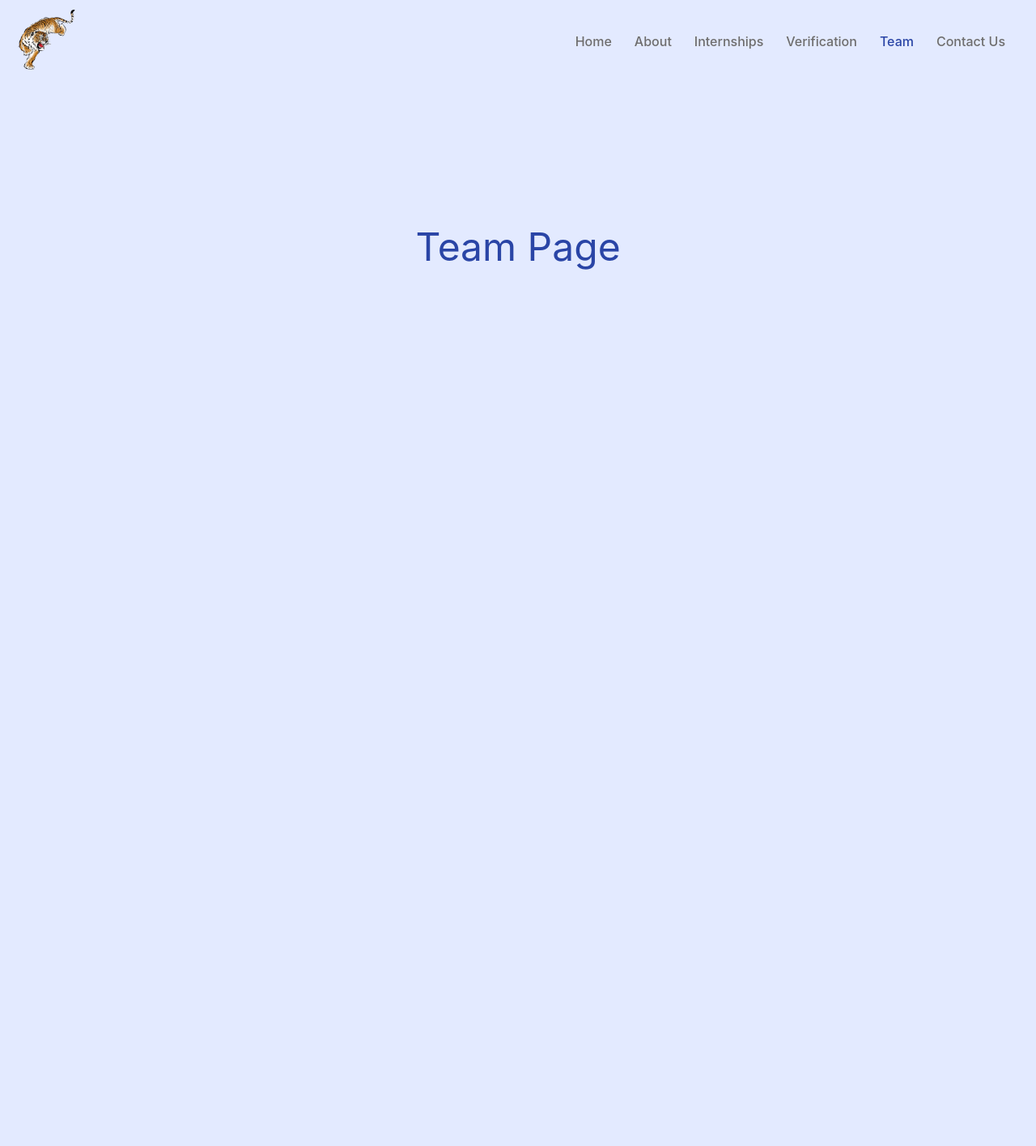
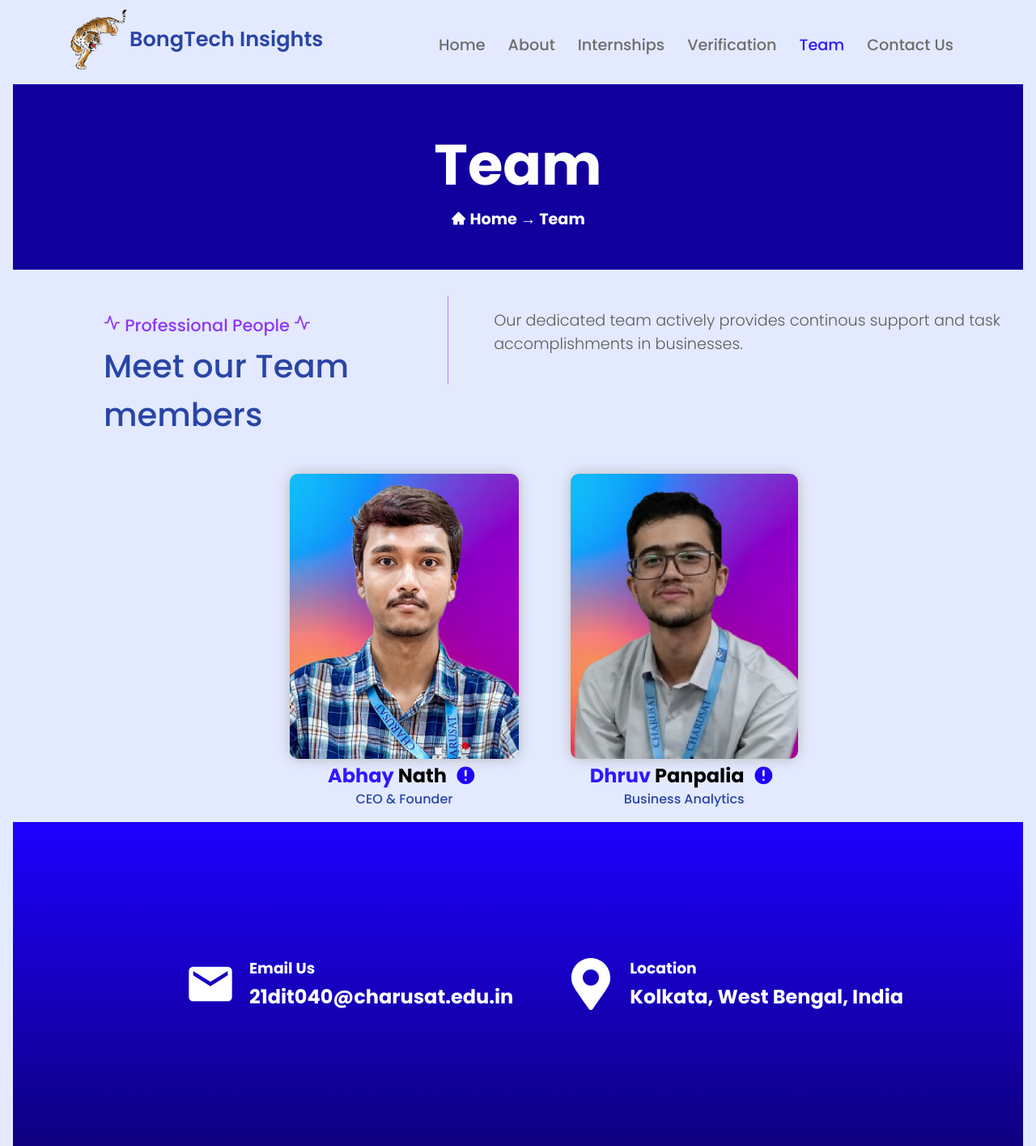
Before and after one commit to AbhayNath001/BongTech_Insights, a React (Create React App) app in the folder startup-comapany/: page /team in a window 1280 px wide. Shown: the whole page at 81% size. Before the commit the page ends 800 px from the top, so only its background shows below. Built offline with nearby package versions, Linux system fonts and the light colour scheme.

Commit message:
Add files via upload
update the team section

```diff
--- a/startup-comapany/src/App.css
+++ b/startup-comapany/src/App.css
@@ -1,14 +1,31 @@
+@import url('https://fonts.googleapis.com/css2?family=Poppins:wght@300;400;500;600;700&display=swap');
+
+body, html {
+  font-family: 'Poppins', sans-serif;
+}
 .App {
   text-align: center;
+  padding-left: 1.5rem;
+  padding-right: 1.5rem;
 }
 .navbar {
   display: flex;
   justify-content: space-between;
+  margin-left: 4rem;
+  margin-right: 4rem;
 }
 .navbar img {
   width: 5rem;
   height: 5rem;
   cursor: not-allowed;
+}
+.wrap {
+  display: flex;
+  align-items: center;
+}
+.navbar .comp_name {
+  font-size: 1.6rem;
+  font-weight: 600;
 }
 .navbar nav ul{
   display: flex;
@@ -25,6 +42,7 @@
   padding-bottom: 8px;
   text-decoration: none;
   color: rgb(110, 109, 109);
+  font-size: 1.2rem;
   font-weight: 500;
   z-index: 100;
 }
@@ -35,8 +53,9 @@
   width: fit-content;
 }
 .navbar nav ul .active{
-  color: rgb(42, 69, 166);
+  color: rgb(50, 22, 255);
 }
+/* ----------------------------------Header Section------------------------------------- */
 .nav {
   text-align: center;
   font-size: 3rem;
@@ -46,7 +65,19 @@
   font-size: 1.2rem;
   font-weight: 450;
   margin-top: 15%;
+  margin-left: 10%;
 }
+.team {
+  display: flex;
+  flex-direction: column;
+  align-items: center;
+  justify-content: center;
+  margin-top: 1rem;
+  font-size: 2.2rem;
+  background: rgb(18, 0, 158);
+  color: #fff;
+}
+/* ----------------------------------Home Section------------------------------------- */
 .big_header {
   font-size: 4.6rem;
   font-weight: 700;
@@ -55,6 +86,169 @@
   color: rgb(89, 63, 233);
   font-size: 5.6rem;
 }
-.home img {
-  z-index: -100;
+.apply_button {
+  margin-left: 2.5rem;
+  margin-top: 2rem;
 }
+.apply_button button {
+  width: fit-content;
+  background: rgb(89, 63, 233);
+  color: #fff;
+  border: 0;
+  font-size: 1.5rem;
+  padding-left: 2rem;
+  padding-right: 2rem;
+  padding-top: 1rem;
+  padding-bottom: 1rem;
+  border-radius: 15px;
+}
+.apply_button button:hover {
+  background: rgb(73, 50, 204);
+  cursor: pointer;
+}
+/* ----------------------------------Teams Section------------------------------------- */
+.team_item {
+  display: grid;
+  text-align: center;
+}
+.team_item h3 {
+  margin-top: -3rem;
+  margin-bottom: 3rem;
+  font-size: 1.2rem;
+}
+.icon_n {
+  margin-bottom: -0.1rem;
+}
+.professional_people {
+  display: flex;
+  justify-content: center;
+  padding: 1rem;
+  margin-top: 1rem;
+  margin-left: 6rem;
+}
+.professional_people h3 {
+  font-size: 1.3rem;
+  font-weight: 500;
+  color: rgb(143, 56, 243);
+}
+.professional_people h1 {
+  font-size: 2.5rem;
+  font-weight: 450;
+  margin-top: -1rem;
+}
+.vertical-line {
+  width: 2px;
+  height: 110px;
+  margin-left: 7%;
+  margin-right: 5%;
+  background-color: rgb(178, 126, 250);
+}
+.professional_people h2 {
+  font-size: 1.2rem;
+  font-weight: 300;
+  color: rgb(92, 92, 93);
+  display: flex;
+  flex-wrap: wrap;
+}
+.images {
+  display: flex;
+}
+.team_img {
+  display: flex;
+  flex-direction: column;
+  align-items: center; /* Add this to center-align content horizontally */
+}
+.tm_img {
+  position: relative; /* Add this to make positioning relative to this container */
+  text-align: center;
+  margin-left: 4rem;
+}
+.tm_img img {
+  border-radius: 15px;
+  box-shadow: 0 0 1rem 0 rgb(184, 184, 184);
+  cursor: pointer;
+}
+.img {
+  width: 1px;
+}
+.tm_img img:hover::before {
+  backdrop-filter: blur(8px);
+  transition: .5s;
+}
+.tm_img h2 {
+  margin-top: -0.3rem;
+  color: #000;
+}
+.tm_img h2 span {
+  color: rgb(50, 22, 255);
+}
+.tm_img p {
+  align-items: center;
+  font-size: 1rem;
+  margin-top: -1.3rem;
+}
+.share_icon {
+  color: rgb(30, 0, 255);
+  border-radius: 50%;
+  font-size: 1.7rem;
+  padding: 0.3rem;
+  margin-bottom: -0.6rem;
+}
+.share_icon:hover {
+  color: rgb(19, 0, 165);
+}
+.icon_spc {
+  position: relative;
+  display: inline-block;
+}
+.icon_spc img {
+  width: fit-content;
+  max-width: 300px;
+  height: 22rem;
+  display: block;
+  border-radius: 10px;
+}
+.sc_profile {
+  display: grid;
+  position: absolute;
+  bottom: 12px;
+  right: 0px;
+  font-size: 1.5rem;
+  background: rgb(34, 34, 34);
+  padding: 5px;
+  transition: transform 1s;
+  opacity: 0;
+  transform: translate(0%, 10%);
+}
+.icon {
+  color: #fff;
+}
+.icon:hover {
+  color:rgb(161, 79, 255);
+}
+.icon_spc:hover .sc_profile {
+  opacity: 1;
+  transform: translate(0, 0);
+}
+.team_footer {
+  background: linear-gradient(180deg, rgb(30, 0, 255), rgb(15, 0, 128));
+  width: 100%;
+  height: 25rem;
+}
+.team_footer {
+  display: flex;
+  justify-content: center;
+  align-items: center;
+}
+.footer_icon {
+  color: #fff;
+  font-size: 4rem;
+  margin-left: 4rem;
+}
+.footer_label {
+  color: #fff;
+  margin-left: 1rem;
+}
+.footer_label h2 {
+  margin-top: -1rem;
+}
--- a/startup-comapany/src/App.jsx
+++ b/startup-comapany/src/App.jsx
@@ -7,8 +7,12 @@ import Navbar from './Navbar_components/Navbar';
 // import { Container, Grid } from '@mui/material';
 
 function App() {
+  const textStyle = {
+    fontFamily: 'Poppins, sans-serif',
+    fontWeight: 500,
+  };
   return (
-    <div>
+    <div style={textStyle}>
       <div className='main'>
         <Navbar />
       </div>
--- a/startup-comapany/src/Navbar_components/Home.jsx
+++ b/startup-comapany/src/Navbar_components/Home.jsx
@@ -1,11 +1,22 @@
 import React from 'react';
+import { useNavigate } from 'react-router-dom';
+import { FiActivity } from 'react-icons/fi';
 
 function Home() {
+  const navigate = useNavigate();
+
+  const handleApplyClick = () => {
+    navigate('/internship');
+  };
+
   return (
     <div className="home">
-      Welcome to BongTech Insights
+      <b><FiActivity /> Welcome to BongTech Insights</b>
       <div className="big_header">
-        Leading Software <br/><span>Technology</span><br/> Company
+        Leading Software <br/><span>Technology</span><br/> Company<br/>
+      </div>
+      <div class="apply_button">
+      <button type="submit" onClick={handleApplyClick}>Apply Here →</button>
       </div>
     </div>
   );
--- a/startup-comapany/src/Navbar_components/Navbar.jsx
+++ b/startup-comapany/src/Navbar_components/Navbar.jsx
@@ -12,7 +12,10 @@ function Navbar() {
   return (
     <Router>
       <div className="navbar">
-        <img src={headerLogo} alt="Header Logo" />
+        <div className="wrap">
+          <img src={headerLogo} alt="Header Logo" />
+          <div className="comp_name">BongTech Insights</div>
+        </div>
         <nav>
           <ul>
             <NavLink to="/" className="link" activeClassName="active">Home</NavLink>
--- a/startup-comapany/src/Navbar_components/Team.jsx
+++ b/startup-comapany/src/Navbar_components/Team.jsx
@@ -1,9 +1,76 @@
 import React from 'react';
+import { FiActivity } from 'react-icons/fi';
+import { HiExclamationCircle } from "react-icons/hi";
+import { AiFillHome, AiFillLinkedin, AiFillGithub, AiFillYoutube } from "react-icons/ai";
+import { MdEmail } from "react-icons/md";
+import { FaMapMarkerAlt } from "react-icons/fa";
+import Abhay_Nath from './Team_images/Abhay_Nath.jpg';
+import Dhruv_Panpalia from './Team_images/Dhruv_Panpalia.jpg';
 
 function Contact() {
   return (
-    <div className="nav">
-      Team Page
+    <div>
+      <div className="team">
+        <div className="team_heading">
+          <div className="team_item">
+            <h1>Team</h1>
+            <h3><AiFillHome className='icon_n' /> Home → Team</h3>
+          </div>
+        </div>
+      </div>
+      <div className="professional_people">
+        <div>
+          <h3><FiActivity /> Professional People <FiActivity /></h3>
+          <h1>Meet our Team members</h1>
+        </div>
+        <div class="vertical-line"></div>
+        <div>
+        <h2>Our dedicated team actively provides continous support and task accomplishments in businesses.</h2>
+        </div>
+      </div>
+{/* ------------------------------images------------------------------ */}
+      <div className="team_img">
+      <div className='images'>
+{/* -------------------------------------------------------------------------- */}
+        <div className="tm_img">
+          <div className='icon_spc'>
+            <img src={Abhay_Nath} alt="Abhay Nath" className='img'/>
+            <div className='sc_profile'>
+              <a href="https://www.linkedin.com/in/abhaynath001/"><AiFillLinkedin className='icon' /></a>
+              <a href="https://github.com/AbhayNath001"><AiFillGithub className='icon' /></a>
+              <a href="https://www.youtube.com/@abhaynath001"><AiFillYoutube className='icon' /></a>
+            </div>
+          </div>
+          <h2><span>Abhay</span> Nath <a href="https://www.linkedin.com/in/abhaynath001/details/skills/"><HiExclamationCircle class="share_icon" /></a></h2>
+          <p>CEO & Founder</p>
+        </div>
+{/* -------------------------------------------------------------------------- */}
+        <div className="tm_img">
+          <div className='icon_spc'>
+            <img src={Dhruv_Panpalia} alt="Dhruv Panpalia" />
+            <div className='sc_profile'>
+              <a href="https://www.linkedin.com/in/dhruv-panpalia-744a28226/"><AiFillLinkedin className='icon' /></a>
+            </div>
+          </div>
+          <h2><span>Dhruv</span> Panpalia <a href="https://www.linkedin.com/in/dhruv-panpalia-744a28226/details/skills/"><HiExclamationCircle class="share_icon" /></a></h2>
+          <p>Business Analytics</p>
+        </div>
+{/* -------------------------------------------------------------------------- */}
+      </div>
+      </div>
+{/* ------------------------------images------------------------------ */}
+      <div className='team_footer'>
+        <MdEmail className='footer_icon' />
+        <div className='footer_label'>
+          <h3>Email Us</h3>
+          <h2>21dit040@charusat.edu.in</h2>
+        </div>
+        <FaMapMarkerAlt className='footer_icon' />
+        <div className='footer_label'>
+          <h3>Location</h3>
+          <h2>Kolkata, West Bengal, India</h2>
+        </div>
+      </div>
     </div>
   );
 }
```
Also changed, not shown: startup-comapany/src/Navbar_components/Team_images/Abhay_Nath.jpg (added), startup-comapany/src/Navbar_components/Team_images/Dhruv_Panpalia.jpg (added).
